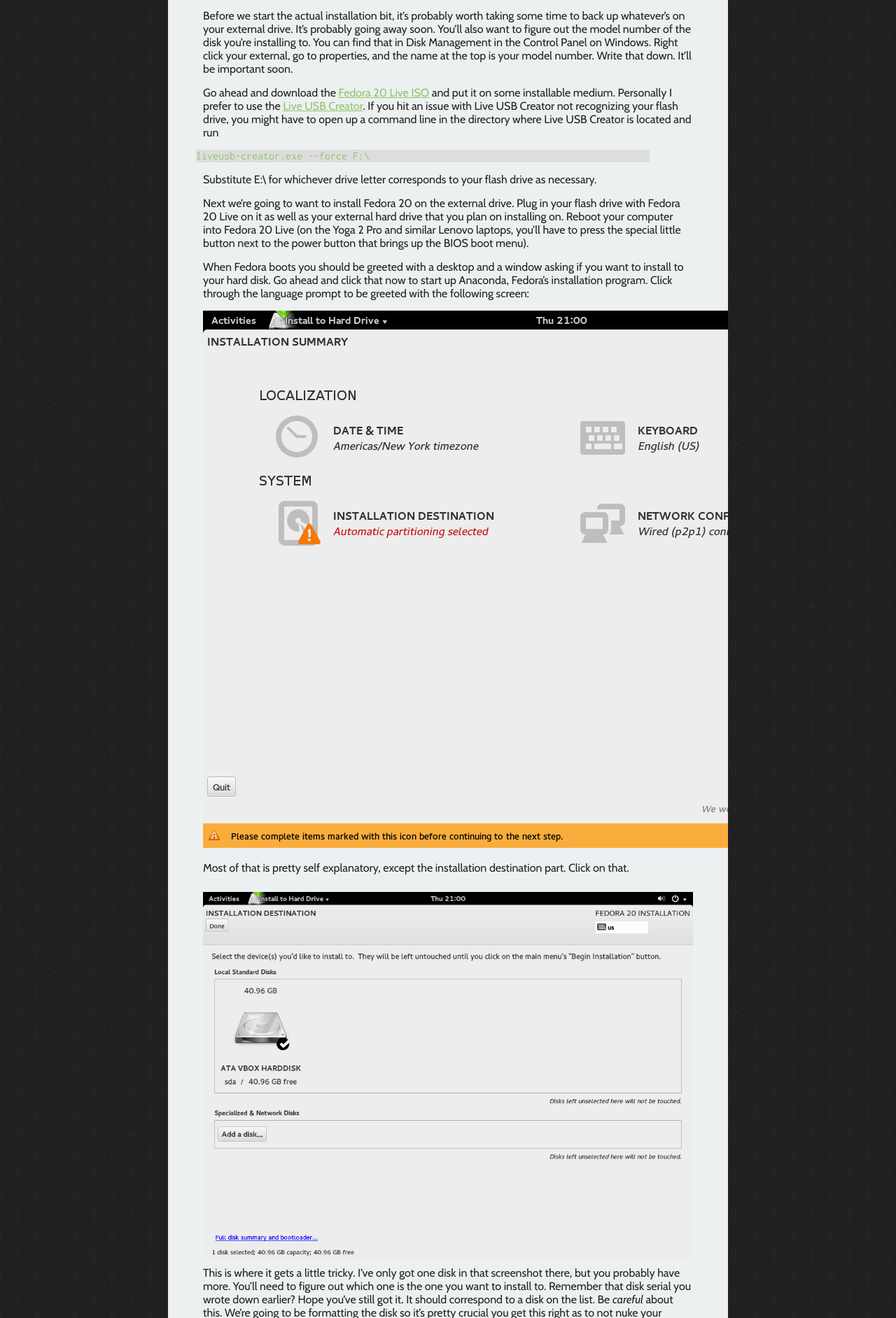
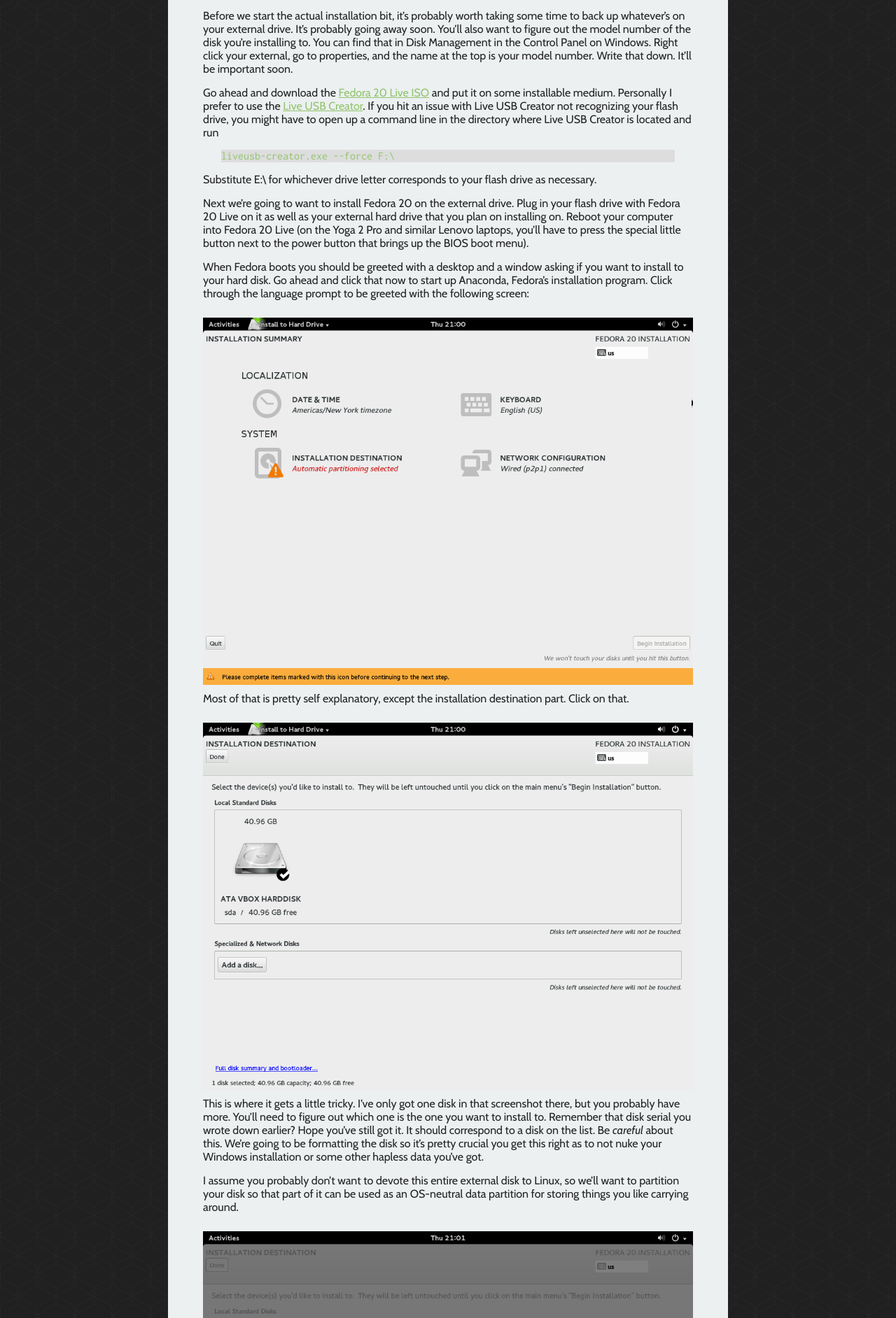
Before and after one commit to Speculative/old_website, a Jekyll site: the page built from _posts/2014-07-10-The-Quest-For-Ridiculous-Linux-Customization-Part-1.markdown, in a window 1280 px wide. Shown: the part 526-2410 px from the top of the page at 70% size. Built offline with Jekyll 4.4.1, drawn with Linux system fonts in a browser that asks for light colours; some web fonts are replaced; Markdown is read by kramdown in place of the engine named in the settings.

Commit message:
Whoops, missed some stylistic changes.

```diff
--- a/_posts/2014-07-10-The-Quest-For-Ridiculous-Linux-Customization-Part-1.markdown
+++ b/_posts/2014-07-10-The-Quest-For-Ridiculous-Linux-Customization-Part-1.markdown
@@ -52,7 +52,7 @@
 Anaconda, Fedora's installation program. Click through the language prompt to
 be greeted with the following screen:
 
-<img src="/images/blog/customization/install_summary.png" alt="Installation Summary">
+<img src="/images/blog/customization/install_summary.png" class="full-width" alt="Installation Summary">
 
 Most of that is pretty self explanatory, except the installation destination
 part. Click on that.
--- a/css/blog.css
+++ b/css/blog.css
@@ -86,7 +86,9 @@
 pre {
 	background: #DDDDDD;
 	width: 90%;
-
+	margin-left: auto;
+	margin-right: auto;
+	overflow-x: auto;
 }
 
 code {
```
